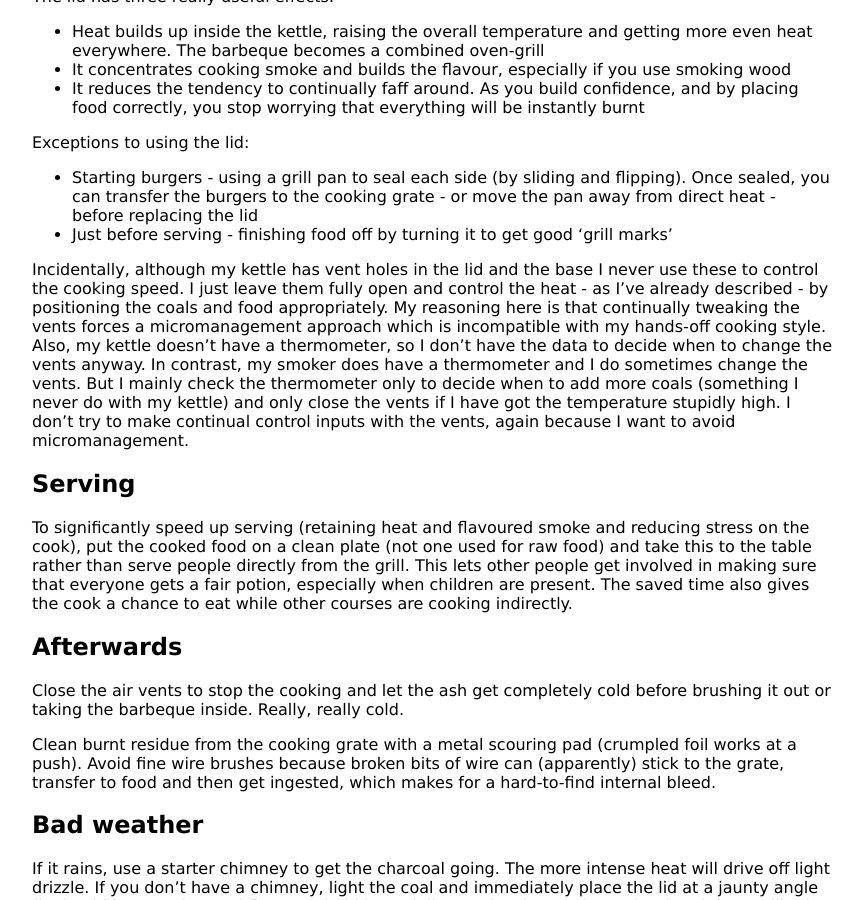
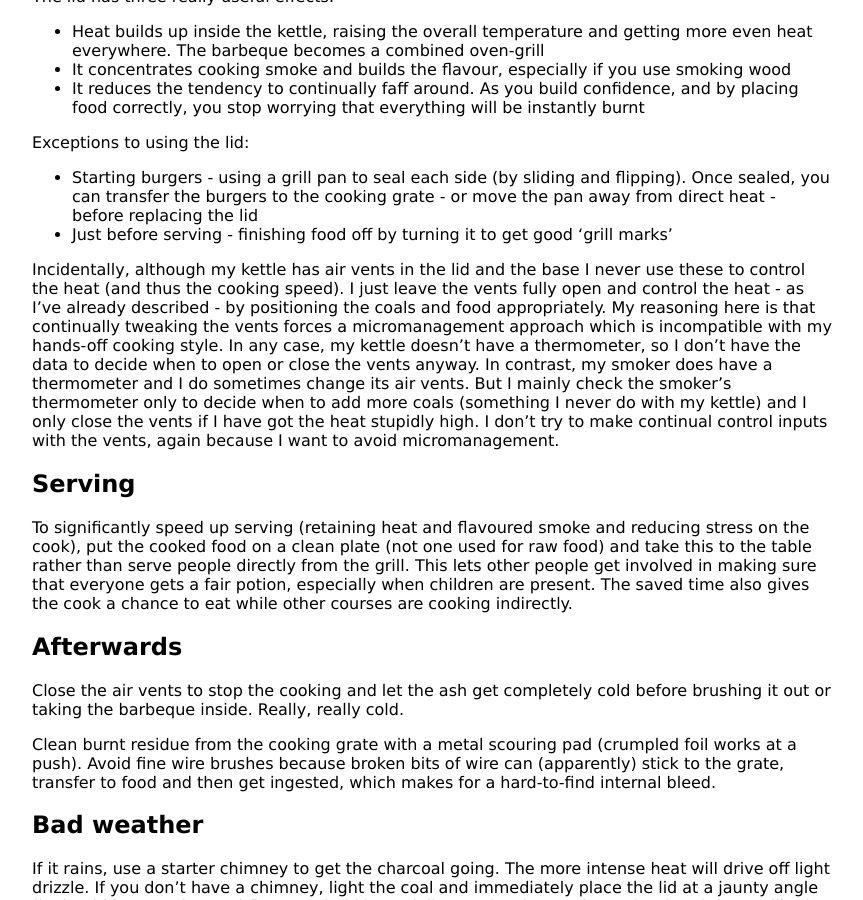
Before and after one commit to KineticLensman/KineticLensman.github.io, a Jekyll site: the page built from _posts/2018-08-12-barbecue-part1.md, in a window 1280 px wide and 900 px high, scrolled down 2746 px. Shown: the whole window, without its empty margins (208-1071 px from the left). Built offline with Jekyll 4.4.1, drawn with Linux system fonts in a browser that asks for light colours.

Commit message:
reworded vents discussion

```diff
--- a/_posts/2018-08-12-barbecue-part1.md
+++ b/_posts/2018-08-12-barbecue-part1.md
@@ -80,7 +80,7 @@ Exceptions to using the lid:
 * Starting burgers - using a grill pan to seal each side (by sliding and flipping). Once sealed, you can transfer the burgers to the cooking grate - or move the pan away from direct heat - before replacing the lid
 * Just before serving - finishing food off by turning it to get good 'grill marks'
 
-Incidentally, although my kettle has vent holes in the lid and the base I never use these to control the cooking speed. I just leave them fully open and control the heat - as I've already described - by positioning the coals and food appropriately. My reasoning here is that continually tweaking the vents forces a micromanagement approach which is incompatible with my hands-off cooking style. Also, my kettle doesn't have a thermometer, so I don't have the data to decide when to change the vents anyway. In contrast, my smoker does have a thermometer and I do sometimes change the vents. But I mainly check the thermometer only to decide when to add more coals (something I never do with my kettle) and only close the vents if I have got the temperature stupidly high. I don't try to make continual control inputs with the vents, again because I want to avoid micromanagement.
+Incidentally, although my kettle has air vents in the lid and the base I never use these to control the heat (and thus the cooking speed). I just leave the vents fully open and control the heat - as I've already described - by positioning the coals and food appropriately. My reasoning here is that continually tweaking the vents forces a micromanagement approach which is incompatible with my hands-off cooking style. In any case, my kettle doesn't have a thermometer, so I don't have the data to decide when to open or close the vents anyway. In contrast, my smoker does have a thermometer and I do sometimes change its air vents. But I mainly check the smoker's thermometer only to decide when to add more coals (something I never do with my kettle) and I only close the vents if I have got the heat stupidly high. I don't try to make continual control inputs with the vents, again because I want to avoid micromanagement.
 
 
 ## Serving
```
